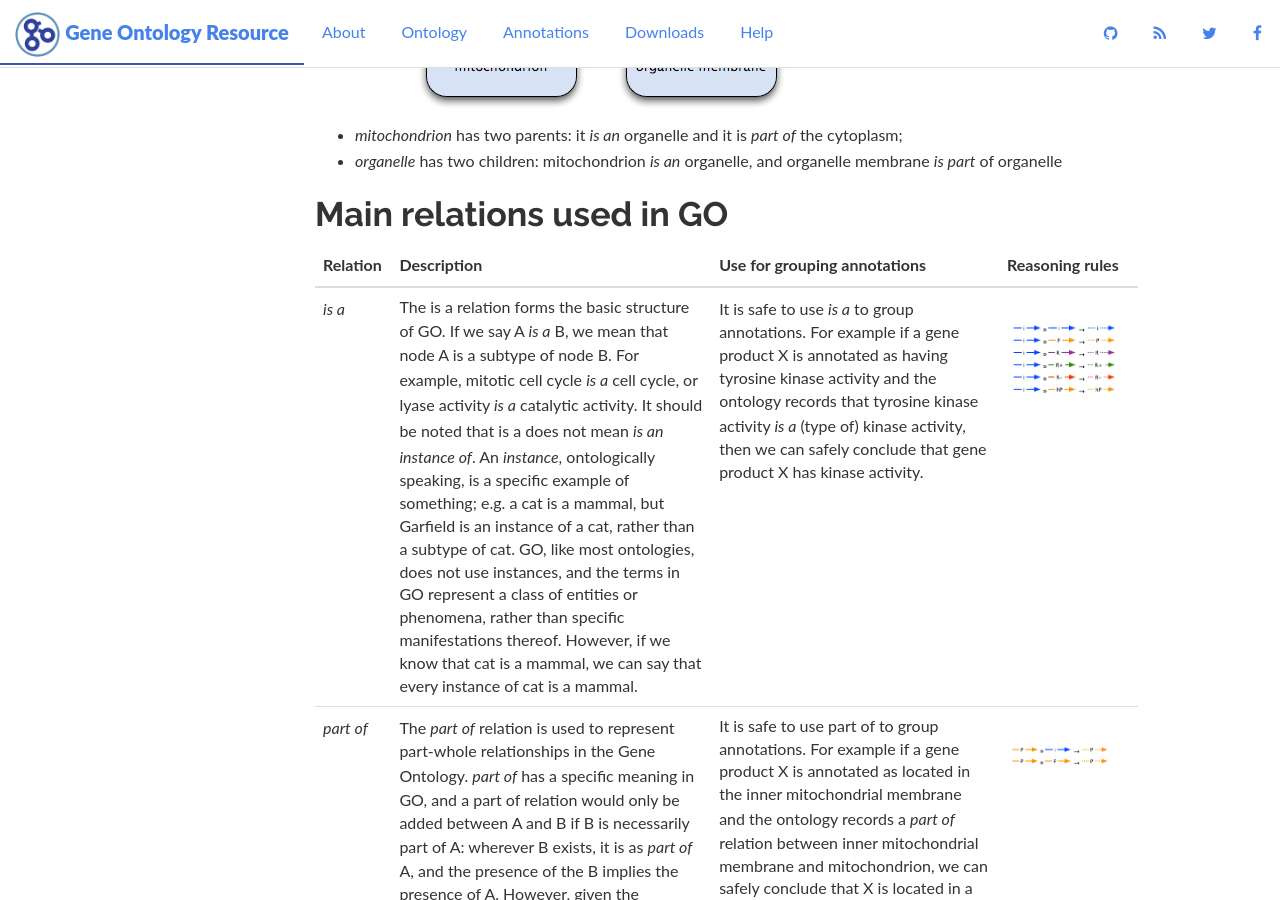
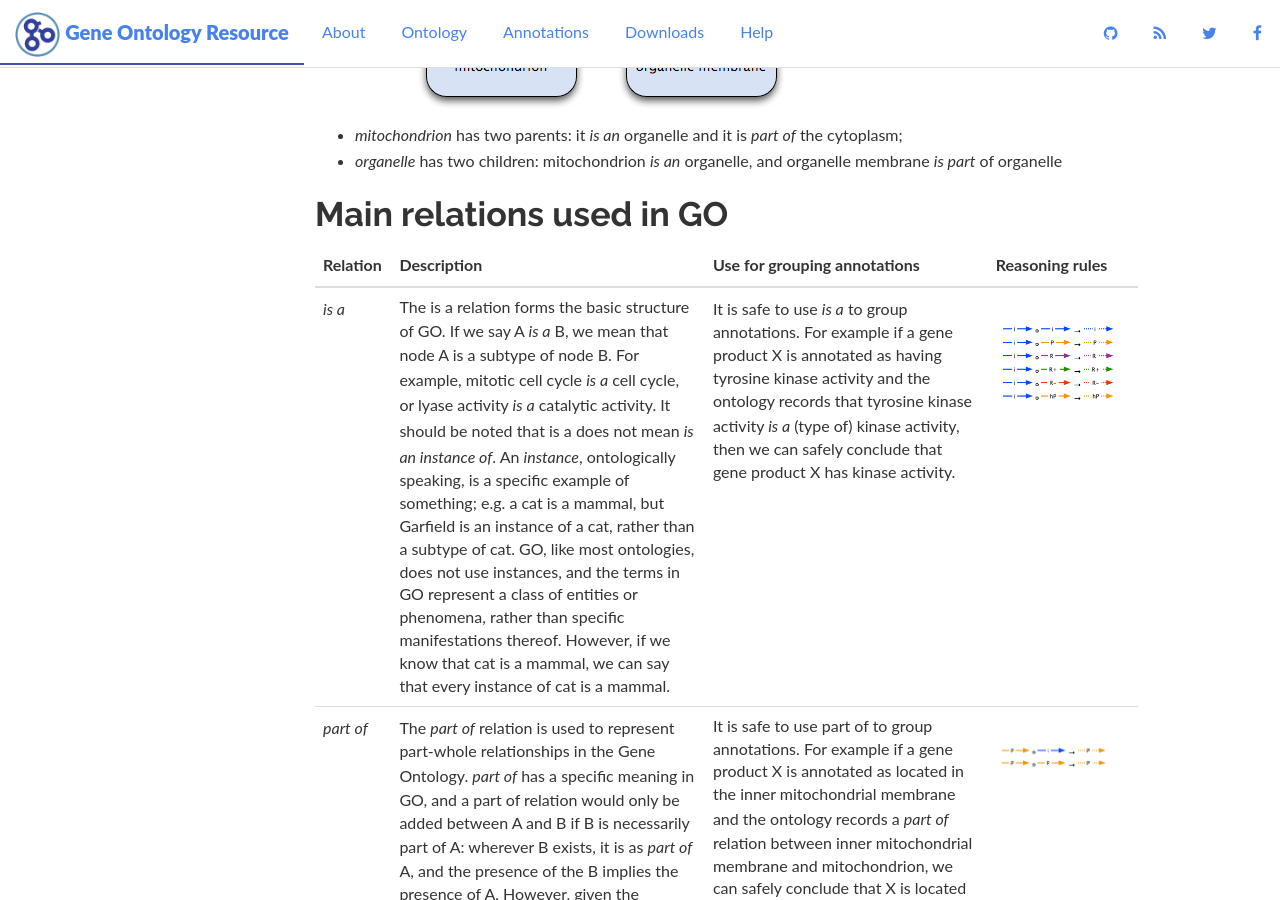
Before and after one commit to geneontology/geneontology.github.io, a Jekyll site: the page built from _docs/ontology-relations.md, in a window 1280 px wide and 900 px high, scrolled down 1648 px. Built offline with Jekyll 4.4.1, drawn with Linux system fonts in a browser that asks for light colours; nearby versions of some CDN libraries.

Commit message:
Update ontology-relations.md

```diff
--- a/_docs/ontology-relations.md
+++ b/_docs/ontology-relations.md
@@ -48,7 +48,7 @@
 
 | **Relation** | **Description** | **Use for grouping annotations** | **Reasoning rules** |
 |------------------|-------------|-------------|-------------|
-| *is a*  | The is a relation forms the basic structure of GO. If we say A *is a* B, we mean that node A is a subtype of node B. For example, mitotic cell cycle *is a* cell cycle, or lyase activity *is a* catalytic activity. It should be noted that is a does not mean *is an instance of*. An *instance*, ontologically speaking, is a specific example of something; e.g. a cat is a mammal, but Garfield is an instance of a cat, rather than a subtype of cat. GO, like most ontologies, does not use instances, and the terms in GO represent a class of entities or phenomena, rather than specific manifestations thereof. However, if we know that cat is a mammal, we can say that every instance of cat is a mammal. | It is safe to use *is a* to group annotations. For example if a gene product X is annotated as having tyrosine kinase activity and the ontology records that tyrosine kinase activity *is a* (type of) kinase activity, then we can safely conclude that gene product X has kinase activity.|  ![is-a](/assets/graffle-isa-inf.png){:width="1200"} |
-| *part of* | The *part of* relation is used to represent part-whole relationships in the Gene Ontology. *part of* has a specific meaning in GO, and a part of relation would only be added between A and B if B is necessarily part of A: wherever B exists, it is as *part of* A, and the presence of the B implies the presence of A. However, given the occurrence of A, we cannot say for certain that B exists. | It is safe to use part of to group annotations. For example if a gene product X is annotated as located in the inner mitochondrial membrane and the ontology records a *part of* relation between inner mitochondrial membrane and mitochondrion, we can safely conclude that X is located in a mitochondrion.| ![part-of](/assets/graffle-partof-inf.png){:width="1200"} |
-| *has part*  | The logical complement to the *part of* relation is *has part*, which represents a part-whole relationship from the perspective of the parent. As with *part of*, the GO relation *has part* is only used in cases where A always has B as a part, i.e. where A necessarily *has part* B. If A exists, B will always exist; however, if B exists, we cannot say for certain that A exists. i.e. all A have part B; some B part of A. | It is NOT correct to use *has part* for grouping annotations. For example, we might assert in the ontology that a receptor tyrosine kinase activity *has part* kinase activity. However it would not then be correct to group all annotations to kinase activity under receptor tyrosine kinase activity.  | ![has-part](/assets/graffle-haspart-inf.png){:width="1200"} |
-| *regulates* | Another common relationship in the Gene Ontology is that where one process directly affects the manifestation of another process or quality, i.e. the former *regulates* the latter. The target of the regulation may be another process—for example, regulation of a pathway or an enzymatic reaction—or it may be a quality, such as cell size or pH. Analogously to *part of*, this relation is used specifically to mean * **necessarily** regulates*: if both A and B are present, B always regulates A, but A may not always be regulated by B. i.e. all B *regulate* A; some A *regulated by* B.  | Unlike *is a* and *part of*, grouping annotations to gene products grouped via *regulates* changes the relationship between the GO term and the gene product. If an annotation on gene product X records that it is involved in a process that regulates glycolysis, it would not be correct to conclude that X is involved in glycolysis. Nevertheless, some tools use *regulates* relations to group annotations. This can be useful for gene-set enrichment. The resulting gene sets include genes that are involved in processes that are causally related to the grouping term. | ![regulation](/assets/graffle-regn-inf.png){:width="1200"} |
+| *is a*  | The is a relation forms the basic structure of GO. If we say A *is a* B, we mean that node A is a subtype of node B. For example, mitotic cell cycle *is a* cell cycle, or lyase activity *is a* catalytic activity. It should be noted that is a does not mean *is an instance of*. An *instance*, ontologically speaking, is a specific example of something; e.g. a cat is a mammal, but Garfield is an instance of a cat, rather than a subtype of cat. GO, like most ontologies, does not use instances, and the terms in GO represent a class of entities or phenomena, rather than specific manifestations thereof. However, if we know that cat is a mammal, we can say that every instance of cat is a mammal. | It is safe to use *is a* to group annotations. For example if a gene product X is annotated as having tyrosine kinase activity and the ontology records that tyrosine kinase activity *is a* (type of) kinase activity, then we can safely conclude that gene product X has kinase activity.|  ![is-a](/assets/graffle-isa-inf.png){:width="1500"} |
+| *part of* | The *part of* relation is used to represent part-whole relationships in the Gene Ontology. *part of* has a specific meaning in GO, and a part of relation would only be added between A and B if B is necessarily part of A: wherever B exists, it is as *part of* A, and the presence of the B implies the presence of A. However, given the occurrence of A, we cannot say for certain that B exists. | It is safe to use part of to group annotations. For example if a gene product X is annotated as located in the inner mitochondrial membrane and the ontology records a *part of* relation between inner mitochondrial membrane and mitochondrion, we can safely conclude that X is located in a mitochondrion.| ![part-of](/assets/graffle-partof-inf.png){:width="1500"} |
+| *has part*  | The logical complement to the *part of* relation is *has part*, which represents a part-whole relationship from the perspective of the parent. As with *part of*, the GO relation *has part* is only used in cases where A always has B as a part, i.e. where A necessarily *has part* B. If A exists, B will always exist; however, if B exists, we cannot say for certain that A exists. i.e. all A have part B; some B part of A. | It is NOT correct to use *has part* for grouping annotations. For example, we might assert in the ontology that a receptor tyrosine kinase activity *has part* kinase activity. However it would not then be correct to group all annotations to kinase activity under receptor tyrosine kinase activity.  | ![has-part](/assets/graffle-haspart-inf.png){:width="1500"} |
+| *regulates* | Another common relationship in the Gene Ontology is that where one process directly affects the manifestation of another process or quality, i.e. the former *regulates* the latter. The target of the regulation may be another process—for example, regulation of a pathway or an enzymatic reaction—or it may be a quality, such as cell size or pH. Analogously to *part of*, this relation is used specifically to mean * **necessarily** regulates*: if both A and B are present, B always regulates A, but A may not always be regulated by B. i.e. all B *regulate* A; some A *regulated by* B.  | Unlike *is a* and *part of*, grouping annotations to gene products grouped via *regulates* changes the relationship between the GO term and the gene product. If an annotation on gene product X records that it is involved in a process that regulates glycolysis, it would not be correct to conclude that X is involved in glycolysis. Nevertheless, some tools use *regulates* relations to group annotations. This can be useful for gene-set enrichment. The resulting gene sets include genes that are involved in processes that are causally related to the grouping term. | ![regulation](/assets/graffle-regn-inf.png){:width="1500"} |
```
